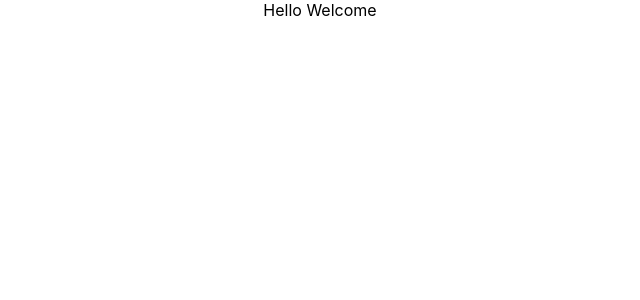
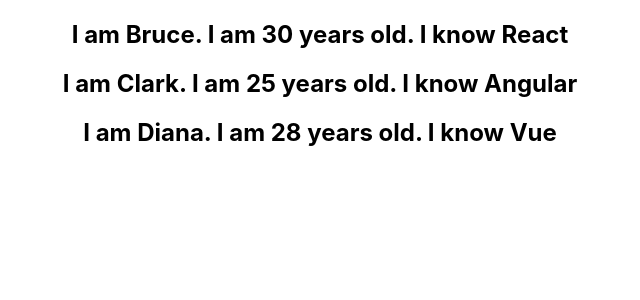
Before and after one commit to ethioclicks/react-practice, a React (Create React App) app: page / in a window 1280 px wide. Shown: the top 300 px of the page, without its empty margins (320-960 px from the left). Built offline with nearby package versions, Linux system fonts and the light colour scheme.

Commit message:
List Rendering

```diff
--- a/src/App.js
+++ b/src/App.js
@@ -11,11 +11,13 @@
 import EventBind from './components/EventBind';
 import ParentComponent from './components/ParentComponent';
 import UserGreeting from './components/UserGreeting';
+import NameList from './components/NameList';
 class App extends Component { //in the latest react app we start our app with function but we have changed it to class component.
   render () {
     return (
       <div className="App">
-        <UserGreeting/>
+        <NameList/>
+        {/* <UserGreeting/> */}
         {/* <ParentComponent/> */}
         {/* <EventBind /> */}
         {/* <FunctionClick />
--- /dev/null
+++ b/src/components/NameList.js
@@ -0,0 +1,38 @@
+import React from 'react';
+import Person from './Person';
+
+function NameList() {
+//   const names = ['Bruce', 'Clark', 'Diana']
+//   const nameList = names.map(name => <h2>{name}</h2>)
+
+//   return <div>{nameList}</div>
+
+    const persons = [
+        {
+            id: 1,
+            name: 'Bruce',
+            age: 30,
+            skill: 'React'
+        },
+        {
+            id: 2,
+            name: 'Clark',
+            age: 25,
+            skill: 'Angular'
+        },
+        {
+            id: 3,
+            name: 'Diana',
+            age: 28,
+            skill: 'Vue'
+        }
+    ]
+    // const personList = persons.map(person => <h2> I am {person.name}. I am {person.age} years old. I know {person.skill}</h2> )
+    const personList = persons.map(person => <Person person={person}/>)
+    return <div>{personList}</div>
+
+
+
+}
+
+export default NameList
--- /dev/null
+++ b/src/components/Person.js
@@ -0,0 +1,12 @@
+import React from 'react';
+
+function Person({person}) {
+  return (
+      <div>
+          <h2>
+              I am {person.name}. I am {person.age} years old. I know {person.skill}
+          </h2>
+      </div>
+  )
+}
+export default Person
```
